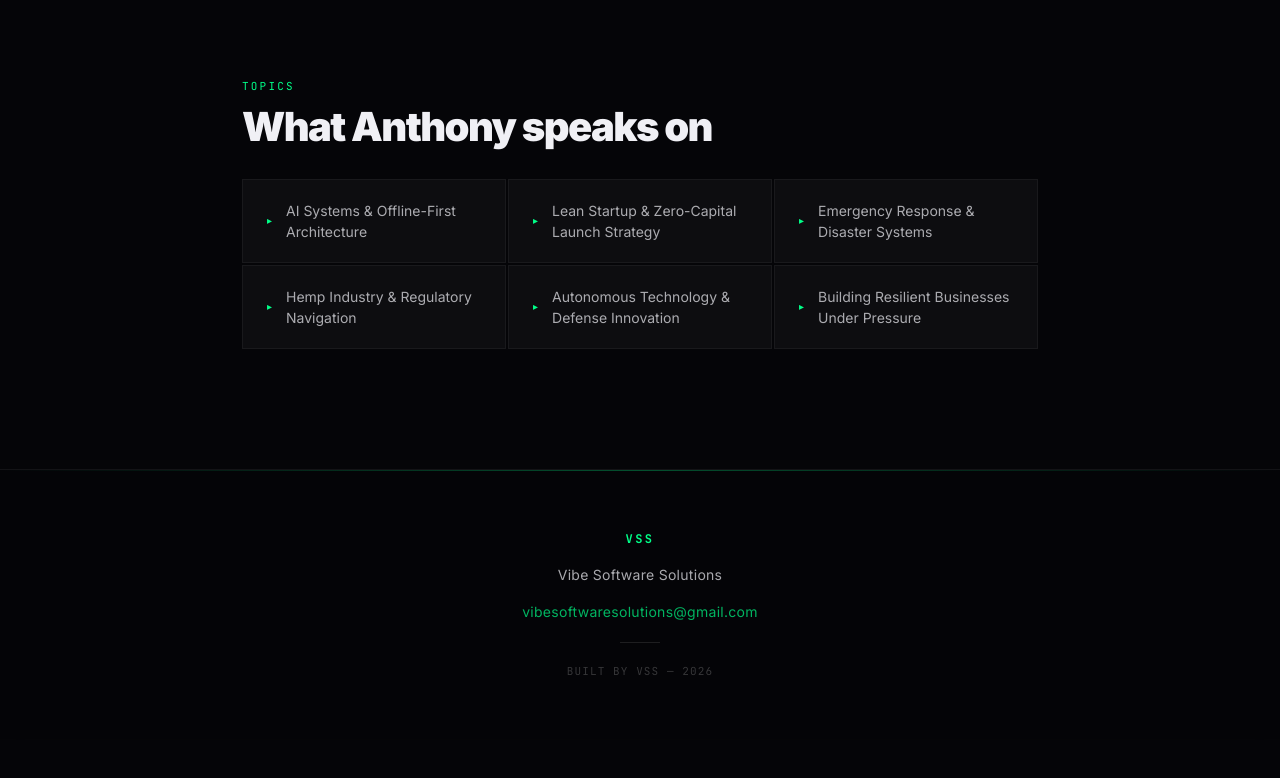
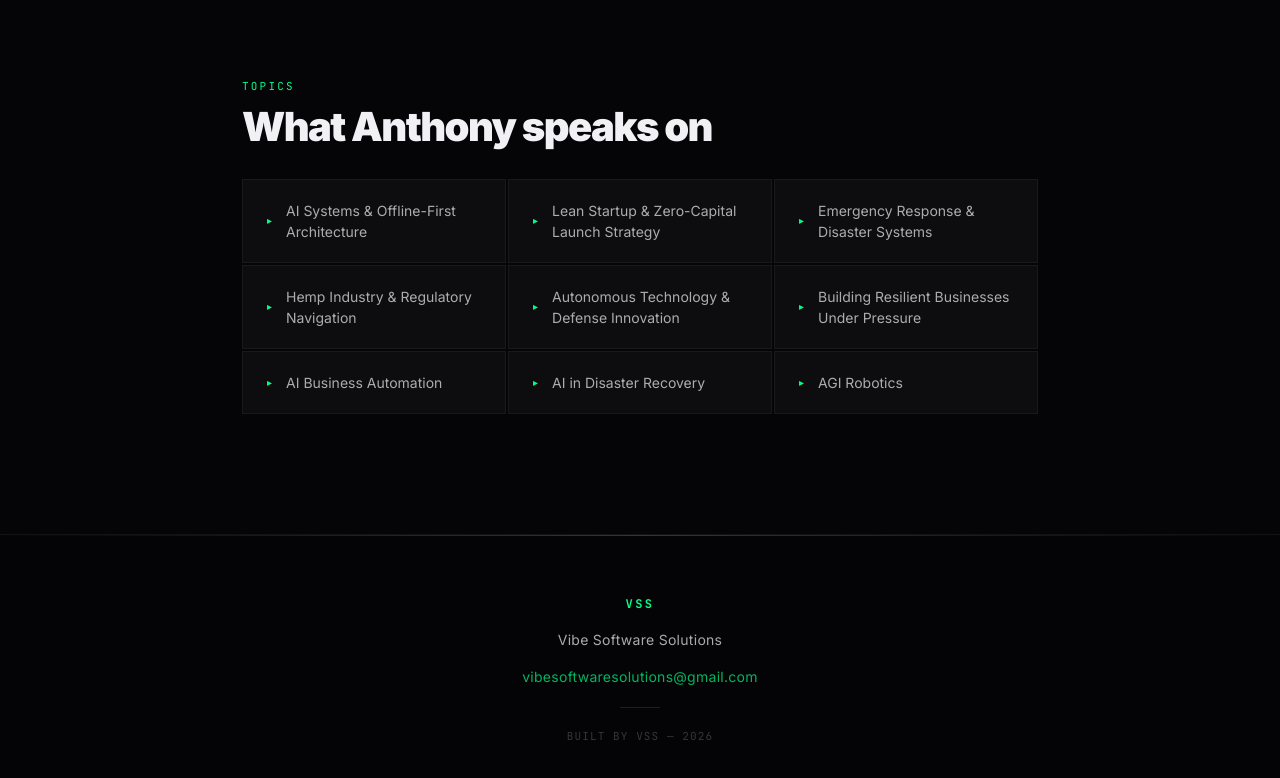
Before and after one commit to VSSHub/VSSSite, a Next.js app: page /consult in a window 1280 px wide. Shown: the part 1402-2180 px from the top of the page. Before the commit the page ends 2141 px from the top, so only its background shows below. Built offline with nearby package versions, Linux system fonts and the light colour scheme.

Commit message:
update speaking topics

```diff
--- a/src/app/consult/page.tsx
+++ b/src/app/consult/page.tsx
@@ -9,6 +9,9 @@ const topics = [
   'Hemp Industry & Regulatory Navigation',
   'Autonomous Technology & Defense Innovation',
   'Building Resilient Businesses Under Pressure',
+  'AI Business Automation',
+  'AI in Disaster Recovery',
+  'AGI Robotics',
 ]
 
 const perks = [
```
